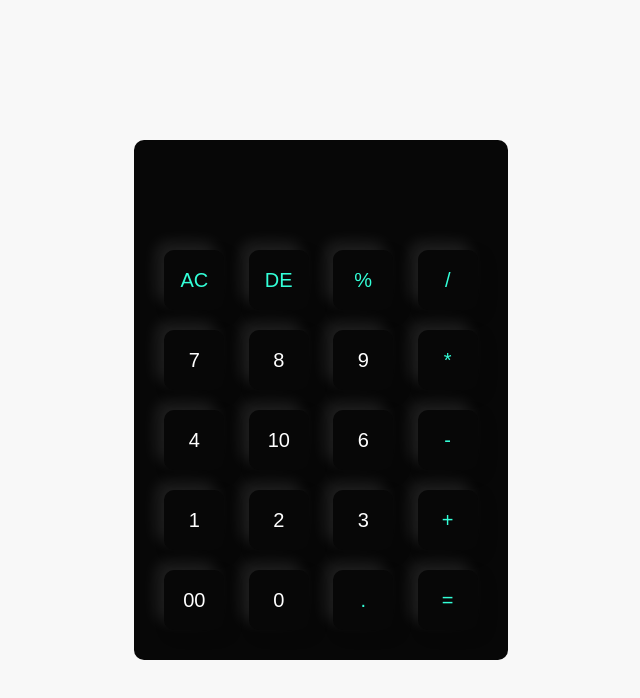
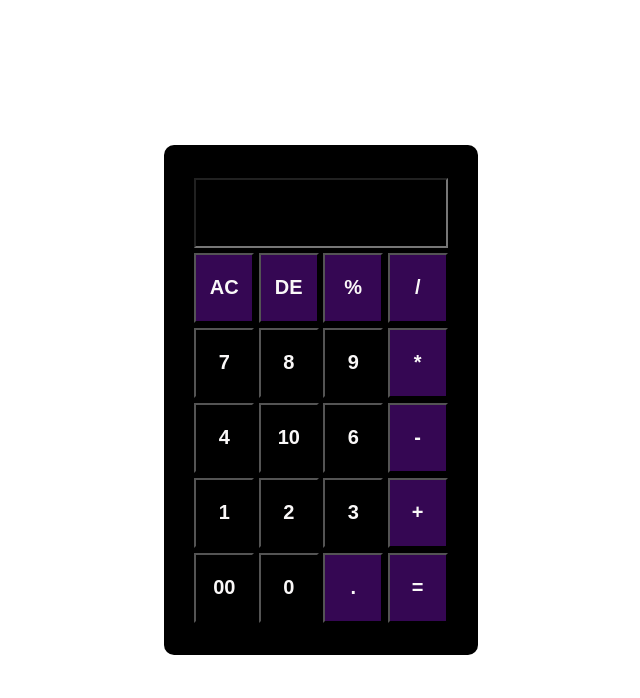
Before and after one commit to runeesharma/Calculator, a plain HTML site: page index.html in a window 1280 px wide. Shown: the whole page, without its empty margins (319-959 px from the left). Drawn offline with Linux system fonts and the light colour scheme.

Commit message:
Add files via upload

```diff
--- a/index.html
+++ b/index.html
@@ -13,54 +13,44 @@
             font-family: 'poppins', sans-serif;
             box-sizing: border-box;
         }
-
-        .container {
-            width: 100%;
+                      .container{
+                        display: flex;
                         height: 100vh;
-            background-color: rgb(248, 248, 248);
-            display: flex;
+                        justify-content: center;
                         align-items: center;
-            justify-content: center;
 
                       }
-
-        .calculator {
-            background-color: #070707;
-            padding: 20px;
+                    .calculator{
+                      background-color: black;
                        border-radius: 10px;
+                       padding: 30px;
+                    }
+                    .calculator form input {
+                        height: 70px;
+                        width: 60px;
+                        color: rgb(250, 248, 248);
+                        background-color: transparent;
+                       cursor: pointer;
+                       font-weight: bolder;
+                       margin-top: 2.5px;
+                       margin-bottom: 2.5px;
+                       font-size: 20px;
 
                     }
-
-        .calculator form input {
-            border: 0;
-            outline: 0;
-            width: 60px;
-            height: 60px;
-            border-radius: 10px;
-            box-shadow: -8px -8px 15px rgba(255, 255, 255, 0.1), 5px 5px 15px rgba(0, 0, 0, 0.2);
-            background: transparent;
-            font-size: 20px;
-            color: #fff;
-            cursor: pointer;
-            margin: 10px;
-        }
-
                     .display {
                     display: flex;
                      justify-content: flex-end;
            }
-
            form .display input {
     text-align: right;
     flex: 1;
     font-size: 45px;
-            box-shadow: none;
+
+}
+form input.operator {
+    background-color: rgb(53, 7, 83);
 }
 
-
-        form input.operator {
-            color: #33ffd8;
-        }
     </style>
 </head>
 
```
Lines whose indentation alone changed are shown as unchanged.
